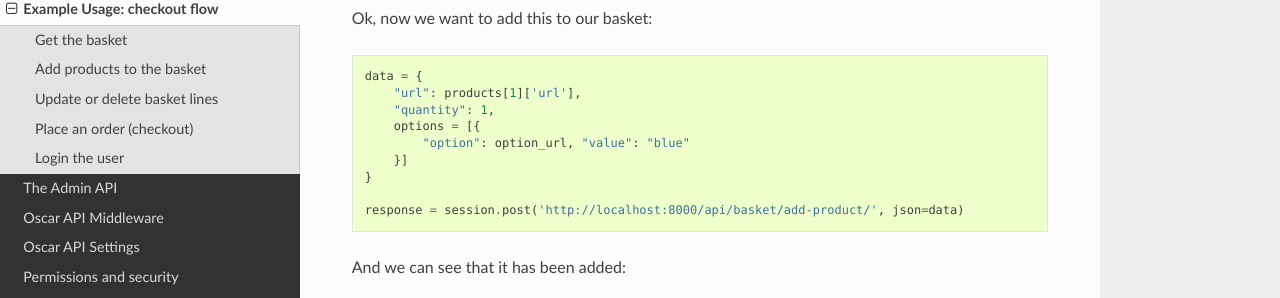
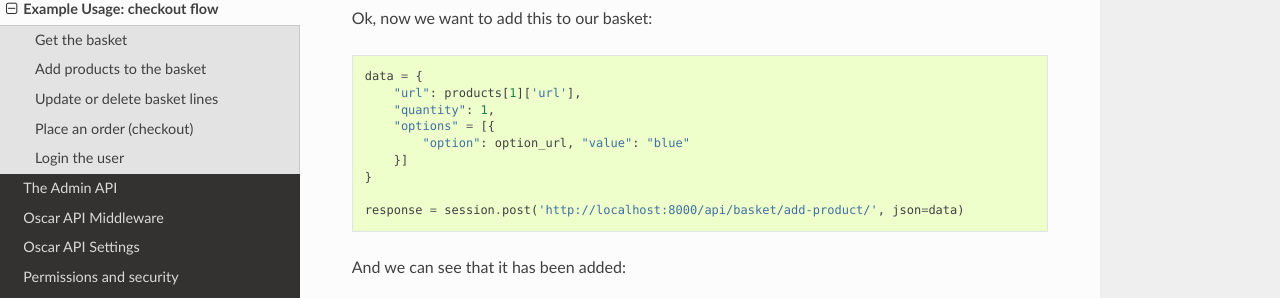
Before and after one commit to django-oscar/django-oscar-api, a Sphinx documentation site: the page built from docs/source/usage/communicate_with_the_api.rst, in a window 1280 px wide and 900 px high, scrolled down 2412 px. Shown: the part 141-439 px from the top of the window. Built offline with Sphinx 7.4.7 and the Read the Docs theme 2.0.0, drawn with Linux system fonts in a browser that asks for light colours.

Commit message:
Added forgotten " in the add to basket payload example

```diff
--- a/docs/source/usage/communicate_with_the_api.rst
+++ b/docs/source/usage/communicate_with_the_api.rst
@@ -137,7 +137,7 @@ Ok, now we want to add this to our basket:
     data = {
         "url": products[1]['url'],
         "quantity": 1,
-        options = [{
+        "options" = [{
             "option": option_url, "value": "blue"
         }]
     }
```
